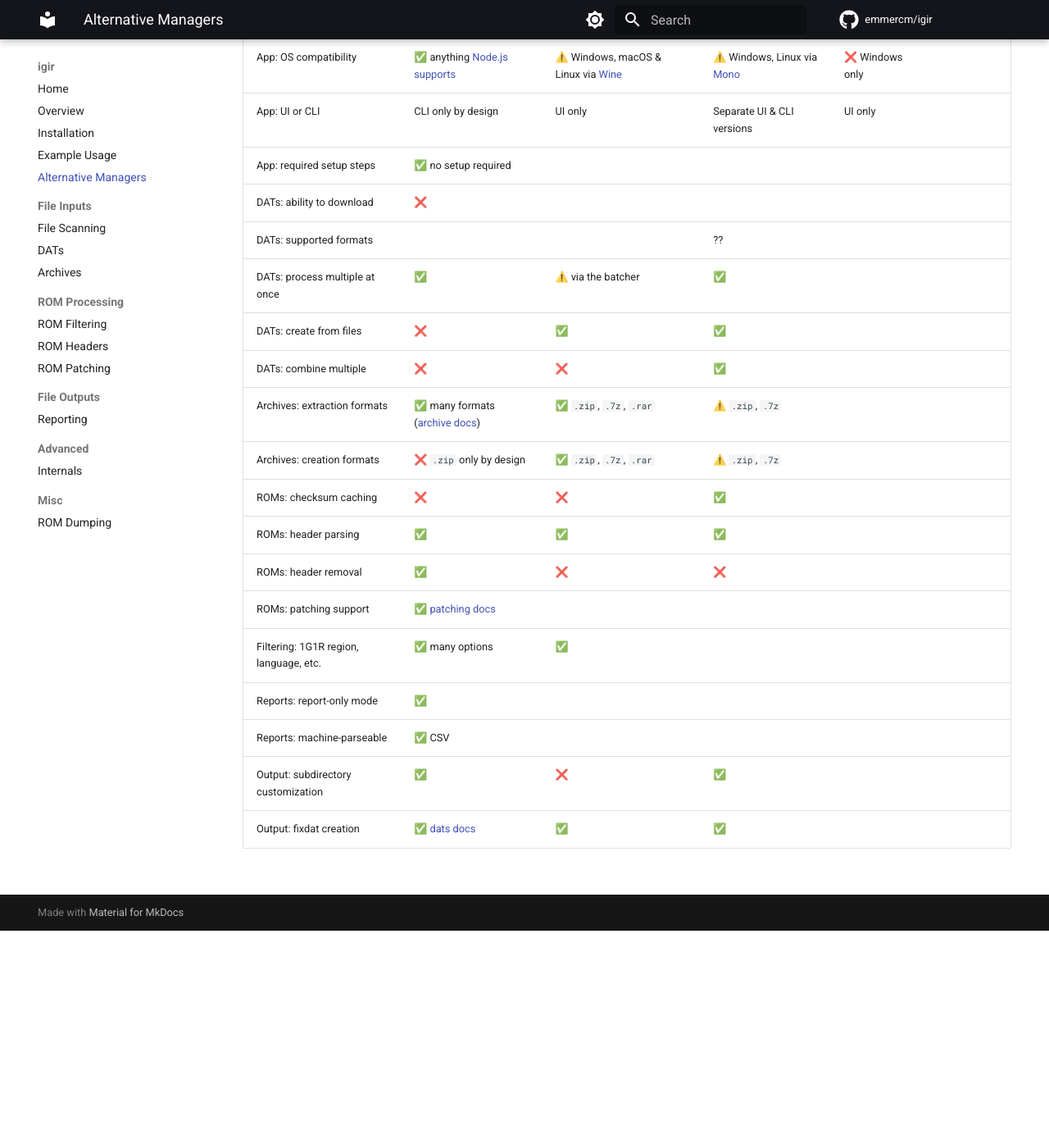
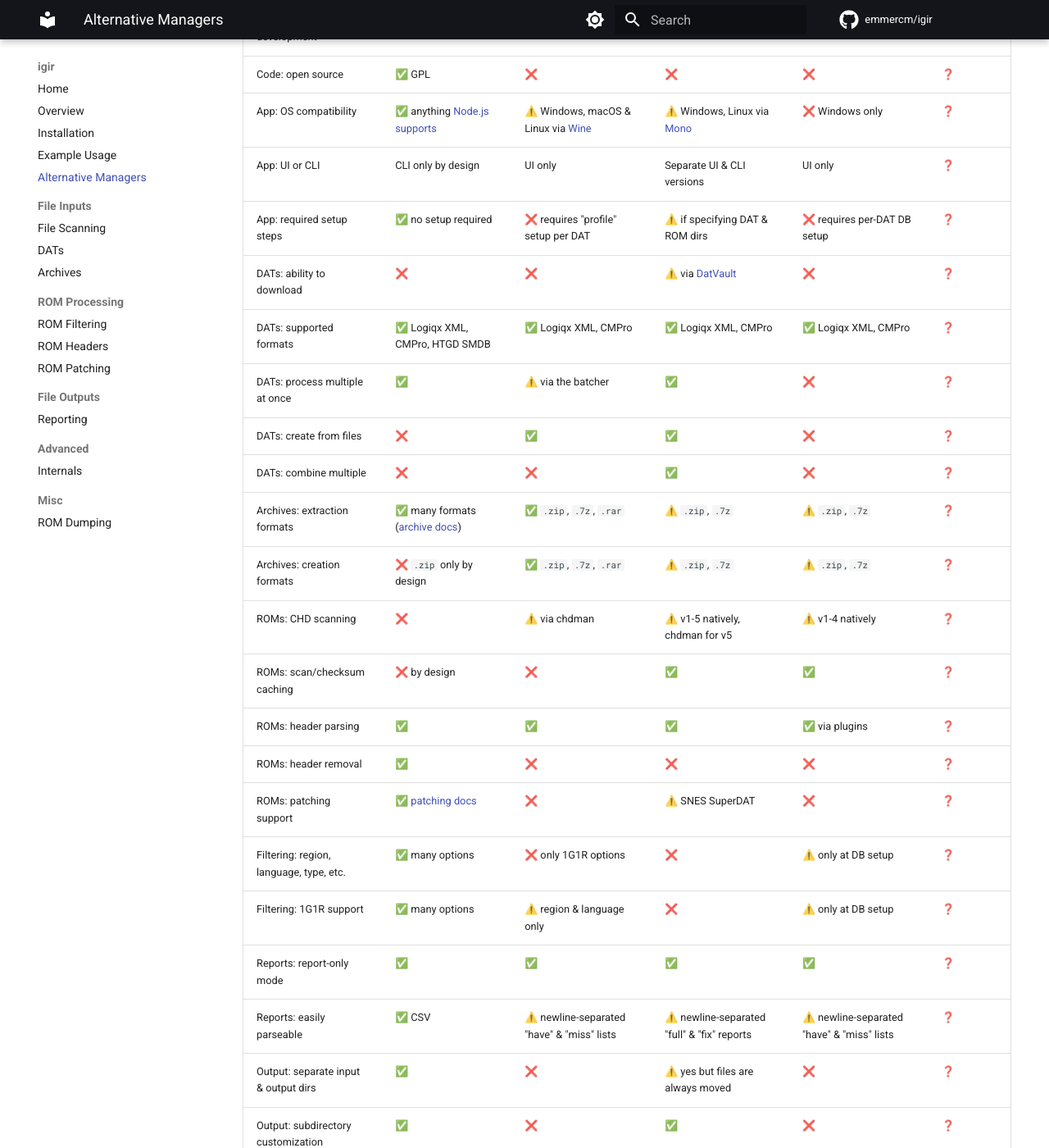
Before and after one commit to emmercm/igir, an MkDocs documentation site: the page built from docs/alternatives.md, in a window 1280 px wide and 1400 px high, scrolled down 265 px. Shown: the whole window at 82% size. Built offline with MkDocs 1.6.1 and Material for MkDocs 9.7.7, drawn with Linux system fonts in a browser that asks for light colours; comment, search, counter and statistics services are not loaded; some of the changed text lies outside the part shown.

Commit message:
Alternatives

```diff
--- a/docs/alternatives.md
+++ b/docs/alternatives.md
@@ -1,26 +1,30 @@
 # Alternative Managers
 
-There a few different popular ROM managers that have similar features:
+There are a few different popular ROM managers that have similar features:
 
-| Feature                                | `igir`                                                        | [clrmamepro](https://mamedev.emulab.it/clrmamepro/)           | [RomVault](https://www.romvault.com/)                       | [Romcenter](http://www.romcenter.com/) | [Romulus](https://romulus.cc/) |
-|----------------------------------------|---------------------------------------------------------------|---------------------------------------------------------------|-------------------------------------------------------------|----------------------------------------|--------------------------------|
-| App: still in development              | ✅                                                             | ✅                                                             | ✅                                                           | ❓                                      |                                |
-| App: OS compatibility                  | ✅ anything [Node.js supports](https://nodejs.org/en/download) | ⚠️ Windows, macOS & Linux via [Wine](https://www.winehq.org/) | ⚠️ Windows, Linux via [Mono](https://www.mono-project.com/) | ❌ Windows only                         |                                |
-| App: UI or CLI                         | CLI only by design                                            | UI only                                                       | Separate UI & CLI versions                                  | UI only                                |                                |
-| App: required setup steps              | ✅ no setup required                                           |                                                               |                                                             |                                        |                                |
-| DATs: ability to download              | ❌                                                             |                                                               |                                                             |                                        |                                |
-| DATs: supported formats                |                                                               |                                                               | ??                                                          |                                        |                                |
-| DATs: process multiple at once         | ✅                                                             | ⚠️ via the batcher                                            | ✅                                                           |                                        |                                |
-| DATs: create from files                | ❌                                                             | ✅                                                             | ✅                                                           |                                        |                                |
-| DATs: combine multiple                 | ❌                                                             | ❌                                                             | ✅                                                           |                                        |                                |
-| Archives: extraction formats           | ✅ many formats ([archive docs](archives.md))                  | ✅ `.zip`, `.7z`, `.rar`                                       | ⚠️ `.zip`, `.7z`                                            |                                        |                                |
-| Archives: creation formats             | ❌ `.zip` only by design                                       | ✅ `.zip`, `.7z`, `.rar`                                       | ⚠️ `.zip`, `.7z`                                            |                                        |                                |
-| ROMs: checksum caching                 | ❌                                                             | ❌                                                             | ✅                                                           |                                        |                                |
-| ROMs: header parsing                   | ✅                                                             | ✅                                                             | ✅                                                           |                                        |                                |
-| ROMs: header removal                   | ✅                                                             | ❌                                                             | ❌                                                           |                                        |                                |
-| ROMs: patching support                 | ✅ [patching docs](rom-patching.md)                            |                                                               |                                                             |                                        |                                |
-| Filtering: 1G1R region, language, etc. | ✅ many options                                                | ✅                                                             |                                                             |                                        |                                |
-| Reports: report-only mode              | ✅                                                             |                                                               |                                                             |                                        |                                |
-| Reports: machine-parseable             | ✅ CSV                                                         |                                                               |                                                             |                                        |                                |
-| Output: subdirectory customization     | ✅                                                             | ❌                                                             | ✅                                                           |                                        |                                |
-| Output: fixdat creation                | ✅ [dats docs](dats.md)                                        | ✅                                                             | ✅                                                           |                                        |                                |
+| Feature                                 | [igir](index.md)                                              | [clrmamepro](https://mamedev.emulab.it/clrmamepro/)           | [RomVault](https://www.romvault.com/)                       | [Romcenter](http://www.romcenter.com/)     | [Romulus](https://romulus.cc/) |
+|-----------------------------------------|---------------------------------------------------------------|---------------------------------------------------------------|-------------------------------------------------------------|--------------------------------------------|--------------------------------|
+| Code: still in development              | ✅                                                             | ✅                                                             | ✅                                                           | ❓                                          | ❓                              |
+| Code: open source                       | ✅ GPL                                                         | ❌                                                             | ❌                                                           | ❌                                          | ❓                              |
+| App: OS compatibility                   | ✅ anything [Node.js supports](https://nodejs.org/en/download) | ⚠️ Windows, macOS & Linux via [Wine](https://www.winehq.org/) | ⚠️ Windows, Linux via [Mono](https://www.mono-project.com/) | ❌ Windows only                             | ❓                              |
+| App: UI or CLI                          | CLI only by design                                            | UI only                                                       | Separate UI & CLI versions                                  | UI only                                    | ❓                              |
+| App: required setup steps               | ✅ no setup required                                           | ❌ requires "profile" setup per DAT                            | ⚠️ if specifying DAT & ROM dirs                             | ❌ requires per-DAT DB setup                | ❓                              |
+| DATs: ability to download               | ❌                                                             | ❌                                                             | ⚠️ via [DatVault](https://www.datvault.com/)                | ❌                                          | ❓                              |
+| DATs: supported formats                 | ✅ Logiqx XML, CMPro, HTGD SMDB                                | ✅ Logiqx XML, CMPro                                           | ✅ Logiqx XML, CMPro                                         | ✅ Logiqx XML, CMPro                        | ❓                              |
+| DATs: process multiple at once          | ✅                                                             | ⚠️ via the batcher                                            | ✅                                                           | ❌                                          | ❓                              |
+| DATs: create from files                 | ❌                                                             | ✅                                                             | ✅                                                           | ❌                                          | ❓                              |
+| DATs: combine multiple                  | ❌                                                             | ❌                                                             | ✅                                                           | ❌                                          | ❓                              |
+| Archives: extraction formats            | ✅ many formats ([archive docs](archives.md))                  | ✅ `.zip`, `.7z`, `.rar`                                       | ⚠️ `.zip`, `.7z`                                            | ⚠️ `.zip`, `.7z`                           | ❓                              |
+| Archives: creation formats              | ❌ `.zip` only by design                                       | ✅ `.zip`, `.7z`, `.rar`                                       | ⚠️ `.zip`, `.7z`                                            | ⚠️ `.zip`, `.7z`                           | ❓                              |
+| ROMs: CHD scanning                      | ❌                                                             | ⚠️ via chdman                                                 | ⚠️ v1-5 natively, chdman for v5                             | ⚠️ v1-4 natively                           | ❓                              |
+| ROMs: scan/checksum caching             | ❌ by design                                                   | ❌                                                             | ✅                                                           | ✅                                          | ❓                              |
+| ROMs: header parsing                    | ✅                                                             | ✅                                                             | ✅                                                           | ✅ via plugins                              | ❓                              |
+| ROMs: header removal                    | ✅                                                             | ❌                                                             | ❌                                                           | ❌                                          | ❓                              |
+| ROMs: patching support                  | ✅ [patching docs](rom-patching.md)                            | ❌                                                             | ⚠️ SNES SuperDAT                                            | ❌                                          | ❓                              |
+| Filtering: region, language, type, etc. | ✅ many options                                                | ❌ only 1G1R options                                           | ❌                                                           | ⚠️ only at DB setup                        | ❓                              |
+| Filtering: 1G1R support                 | ✅ many options                                                | ⚠️ region & language only                                     | ❌                                                           | ⚠️ only at DB setup                        | ❓                              |
+| Reports: report-only mode               | ✅                                                             | ✅                                                             | ✅                                                           | ✅                                          | ❓                              |
+| Reports: easily parseable               | ✅ CSV                                                         | ⚠️ newline-separated "have" & "miss" lists                    | ⚠️ newline-separated "full" & "fix" reports                 | ⚠️ newline-separated "have" & "miss" lists | ❓                              |
+| Output: separate input & output dirs    | ✅                                                             | ❌                                                             | ⚠️ yes but files are always moved                           | ❌                                          | ❓                              |
+| Output: subdirectory customization      | ✅                                                             | ❌                                                             | ✅                                                           | ❌                                          | ❓                              |
+| Output: fixdat creation                 | ✅ [dats docs](dats.md)                                        | ✅                                                             | ✅                                                           | ❌                                          | ❓                              |
--- a/mkdocs.yml
+++ b/mkdocs.yml
@@ -50,6 +50,7 @@
   - htmlproofer:
       raise_error_excludes:
         '-1': [ 'http://www.logiqx.com' ]
+        429: https://romulus.cc/
 
 nav:
   - Home: index.md
```
Also changed, not shown: docs/dats.md (+2 -2 lines).
